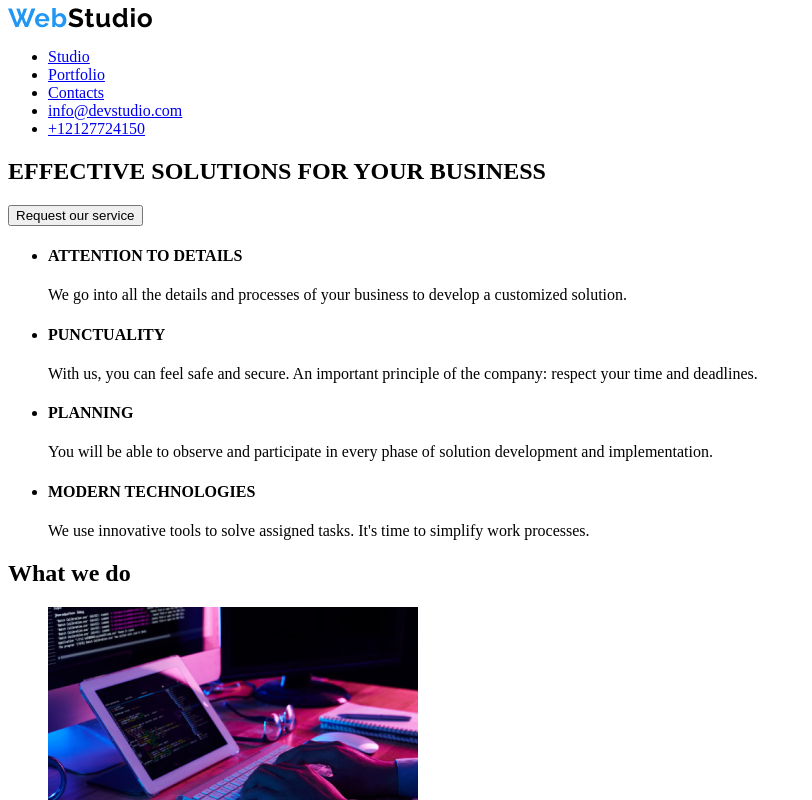
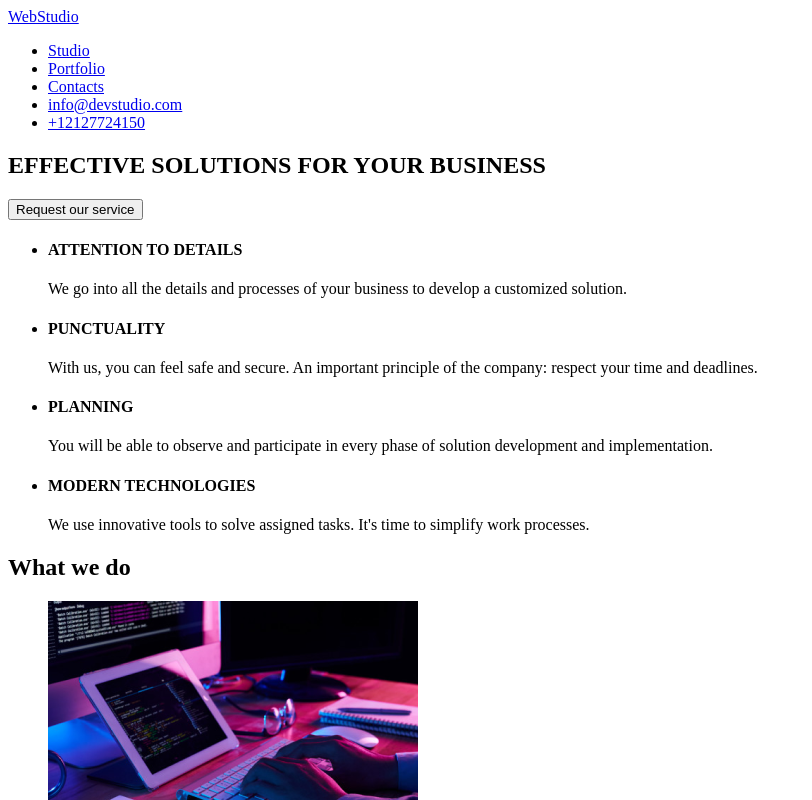
Before and after one commit to misurnova/goit-markup-hw-01, a plain HTML site: page index.html in a window 1280 px wide. Shown: the top 800 px of the page, without its empty margins (0-812 px from the left). Drawn offline with Linux system fonts and the light colour scheme.

Commit message:
Update index.html

```diff
--- a/index.html
+++ b/index.html
@@ -6,7 +6,7 @@
   </head>
   <body>
     <header>
-      <img src="images/WebStudio.png" alt="logo WebStudio" />
+      <img /><a href="#WebStudio">WebStudio</a>
       <ul>
         <li><a href="#Studio">Studio</a></li>
         <li><a href="Portfolio">Portfolio</a></li>
@@ -86,7 +86,7 @@
         </ul>
       </section>
       <footer>
-        <img src="images/WebStudio.png" alt="logo WebStudio" />
+        <img /><a href="#WebStudio">WebStudio</a>
         <address>
           <ul>
             <li><a href="">695 Park Ave, NY 10065,USA</a></li>
```
